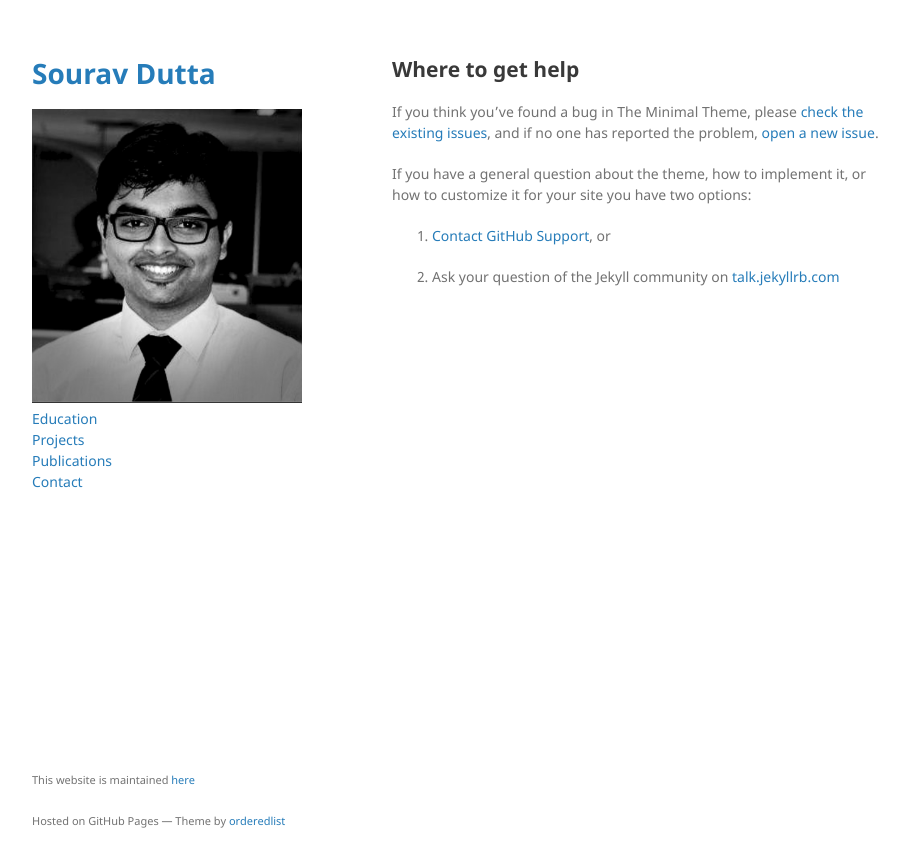
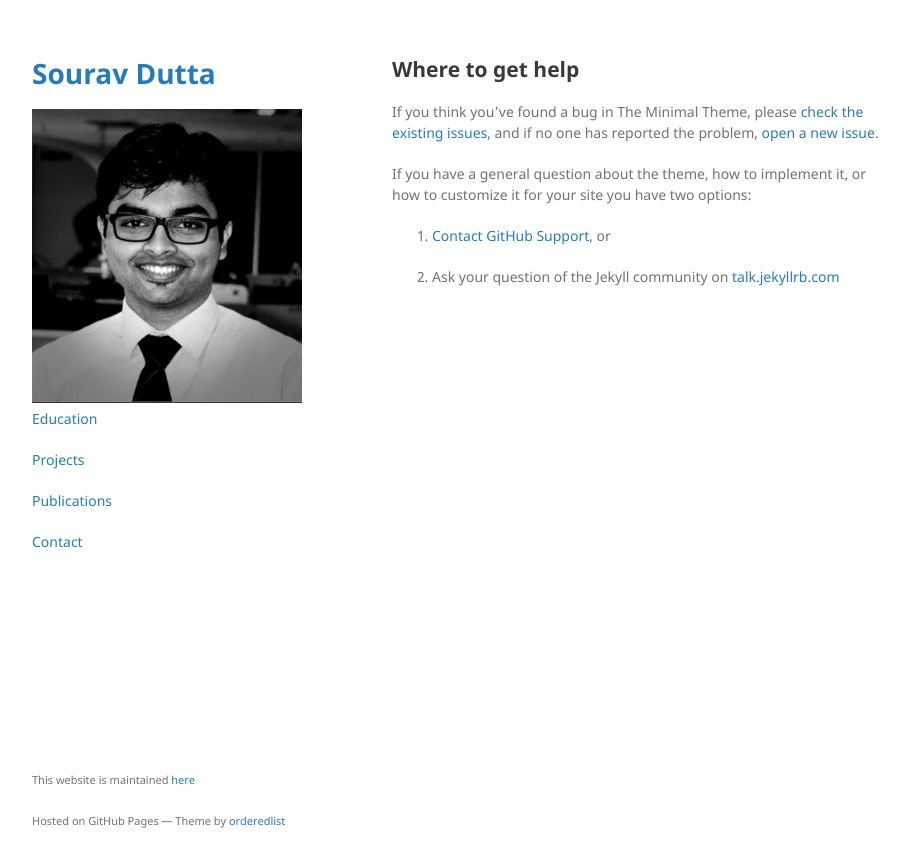
Before and after one commit to SouravDutta91/souravdutta91.github.io, a Jekyll site: the page built from docs/SUPPORT.md, in a window 1280 px wide. Shown: the top 867 px of the page, without its empty margins (178-1086 px from the left). Built offline with Jekyll 4.4.1, drawn with Linux system fonts in a browser that asks for light colours; our own code applies the rules of GitHub Pages for plain Markdown files.

Commit message:
contact page

```diff
--- a/_layouts/default.html
+++ b/_layouts/default.html
@@ -20,10 +20,10 @@
           <img src="{{site.logo | relative_url}}" alt="Sourav Dutta" />
         {% endif %}
 
-	<div class="view"><a href="{{ '/' | absolute_url }}">Education</a></div>
-	<div class="view"><a href="{{ '/' | absolute_url }}">Projects</a></div>
-	<div class="view"><a href="{{ '/' | absolute_url }}">Publications</a></div>
-	<div class="view"><a href="{{ '/' | absolute_url }}">Contact</a></div>
+	<p class="view"><a href="{{ '/' | absolute_url }}">Education</a></p>
+	<p class="view"><a href="{{ '/' | absolute_url }}">Projects</a></p>
+	<p class="view"><a href="{{ '/' | absolute_url }}">Publications</a></p>
+	<p class="view"><a href="{{ '/' | absolute_url }}/contact.html">Contact</a></p>
 
       </header>
       <section>
```
Also changed, not shown: another-page.md (deleted, +0 -9 lines), contact.md (added, +10 -0 lines).
